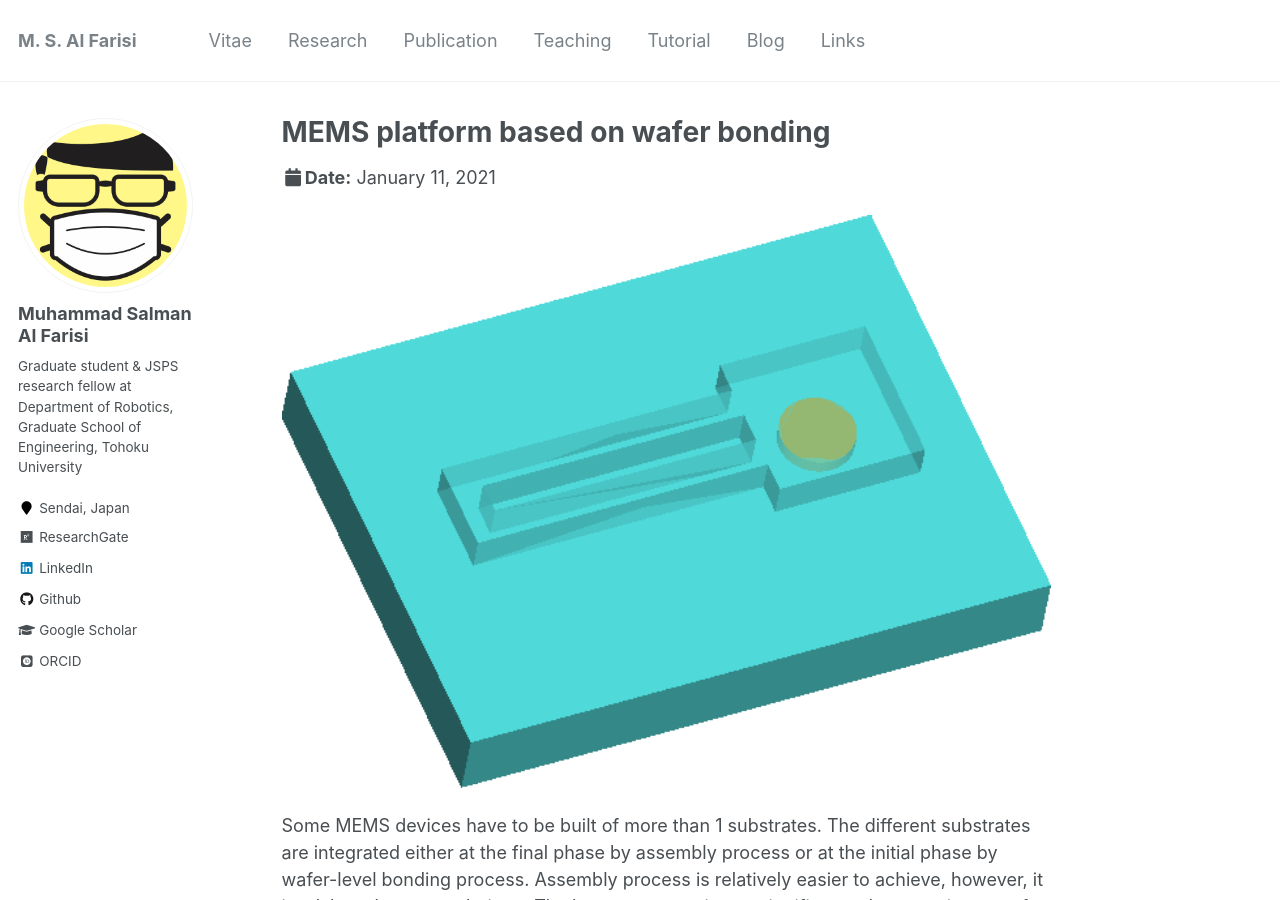
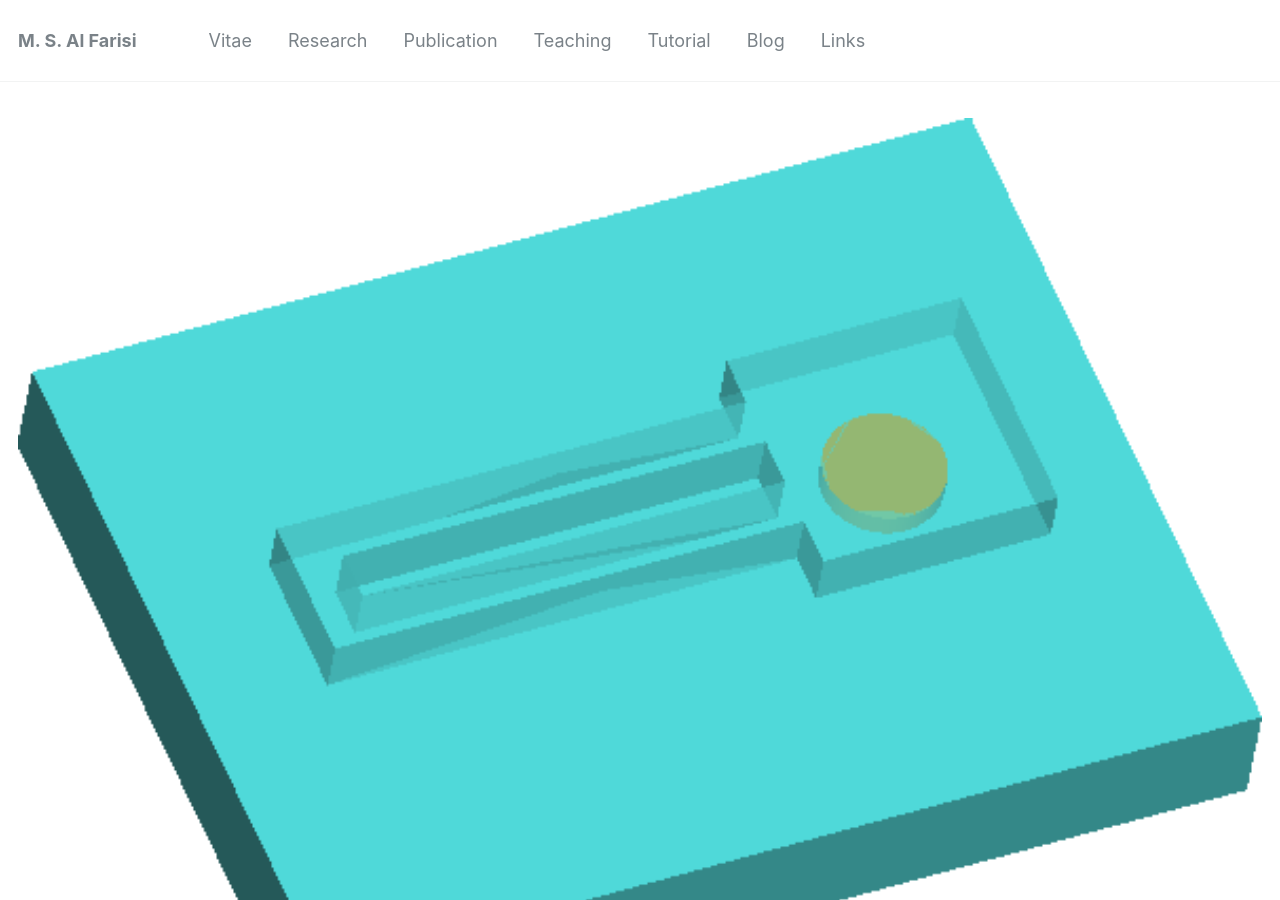
Before and after one commit to msalfarisi/msalfarisi.github.io, a Jekyll site: the page built from _research/process-platform.md, in a window 1280 px wide and 900 px high. Built offline with Jekyll 4.4.1, drawn with Linux system fonts in a browser that asks for light colours; some web fonts are replaced; some of the changed text lies outside the part shown.

Commit message:
Update _config.yml

```diff
--- a/_config.yml
+++ b/_config.yml
@@ -226,7 +226,7 @@ defaults:
       path: ""
       type: research
     values:
-      layout: talk
+      layout: splash
       author_profile: true
       share: true
       comments: true
```
